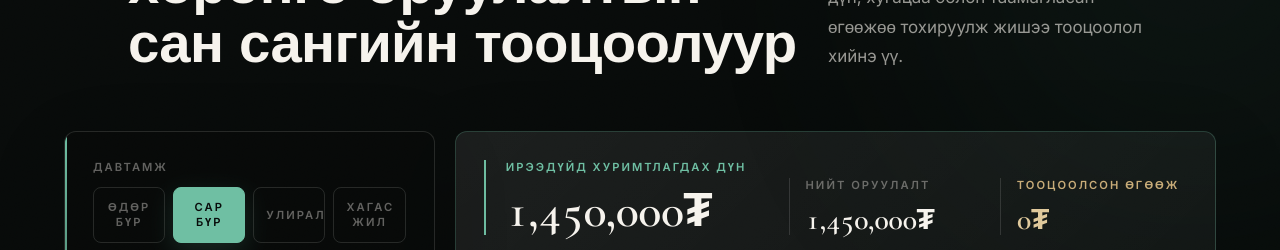
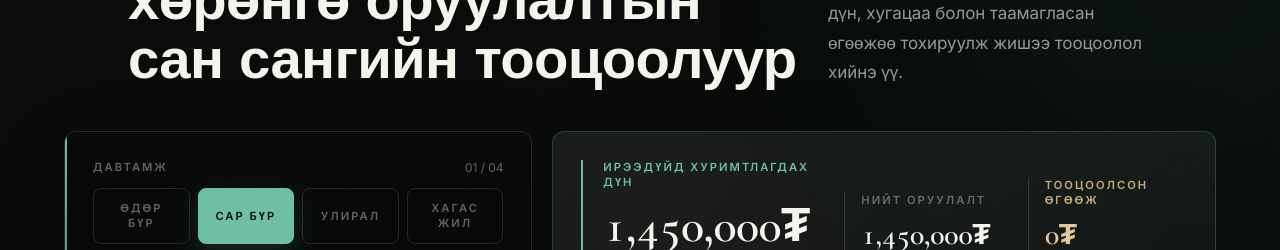
Before and after one commit to dashk4/ic-invest, a Next.js app: page /funds/etf in a window 1280 px wide. Shown: the part 2200-2450 px from the top of the page. Built offline with nearby package versions, Linux system fonts and the light colour scheme; no server answers.

Commit message:
Tighten detail calculator spacing

```diff
--- a/src/components/FundCalculator.tsx
+++ b/src/components/FundCalculator.tsx
@@ -482,7 +482,7 @@ export function FundCalculator({ fund }: { fund?: FundCalculatorContext }) {
   return (
     <section
       id="calculator"
-      className="theme-fade section-y relative overflow-hidden bg-surface-strong text-on-strong"
+      className="theme-fade relative overflow-hidden bg-surface-strong py-20 text-on-strong md:py-28"
     >
       <div className="grain pointer-events-none absolute inset-0">
         <div
@@ -540,11 +540,14 @@ export function FundCalculator({ fund }: { fund?: FundCalculatorContext }) {
         </div>
 
         {/* controls + chart */}
-        <div className="mt-14 grid grid-cols-1 gap-5 lg:grid-cols-12">
-          <Reveal delay={0.08} className="lg:col-span-4">
-            <div className="relative flex h-full flex-col gap-7 overflow-hidden rounded-xl border border-[color:var(--c-line-strong)] bg-black/10 p-7 shadow-[0_24px_80px_rgba(0,0,0,0.14)] before:absolute before:inset-y-0 before:left-0 before:w-0.5 before:bg-gradient-to-b before:from-accent-on-dark before:via-accent-on-dark/40 before:to-transparent">
+        <div className="mt-10 grid grid-cols-1 gap-5 lg:grid-cols-12">
+          <Reveal delay={0.08} className="lg:col-span-5">
+            <div className="relative flex h-full flex-col gap-6 overflow-hidden rounded-xl border border-[color:var(--c-line-strong)] bg-black/10 p-6 shadow-[0_24px_80px_rgba(0,0,0,0.14)] before:absolute before:inset-y-0 before:left-0 before:w-0.5 before:bg-gradient-to-b before:from-accent-on-dark before:via-accent-on-dark/40 before:to-transparent md:p-7">
               <div>
-                <p className="eyebrow text-on-strong-subtle">{pick(locale, "Давтамж", "Frequency")}</p>
+                <div className="flex items-center justify-between gap-4">
+                  <p className="eyebrow text-on-strong-subtle">{pick(locale, "Давтамж", "Frequency")}</p>
+                  <span className="text-xs text-on-strong-subtle">01 / 04</span>
+                </div>
                 <div className="mt-3">
                   <Segmented options={FREQ_OPTIONS} value={frequency} onChange={setFrequency} />
                 </div>
@@ -632,8 +635,8 @@ export function FundCalculator({ fund }: { fund?: FundCalculatorContext }) {
             </div>
           </Reveal>
 
-          <Reveal delay={0.14} className="lg:col-span-8">
-            <div className="flex h-full flex-col rounded-xl border border-accent-on-dark/25 bg-gradient-to-br from-white/[0.08] to-white/[0.015] p-7 shadow-[0_24px_80px_rgba(0,0,0,0.16)]">
+          <Reveal delay={0.14} className="lg:col-span-7">
+            <div className="flex h-full flex-col rounded-xl border border-accent-on-dark/25 bg-gradient-to-br from-white/[0.08] to-white/[0.015] p-6 shadow-[0_24px_80px_rgba(0,0,0,0.16)] md:p-7">
               <div className="grid grid-cols-1 gap-6 border-b border-white/[0.09] pb-7 sm:grid-cols-[1.5fr_1fr_1fr] sm:items-end">
                 <div className="border-l-2 border-accent-on-dark pl-5">
                   <p className="eyebrow text-accent-on-dark">{pick(locale, "Ирээдүйд хуримтлагдах дүн", "Projected future value")}</p>
```
